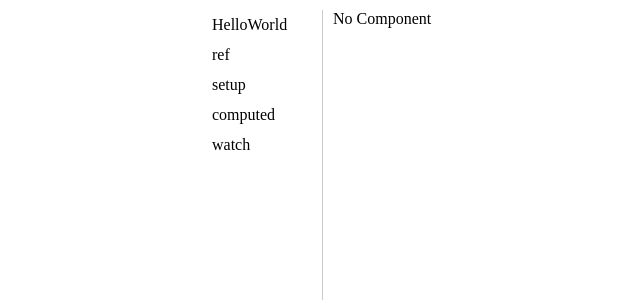
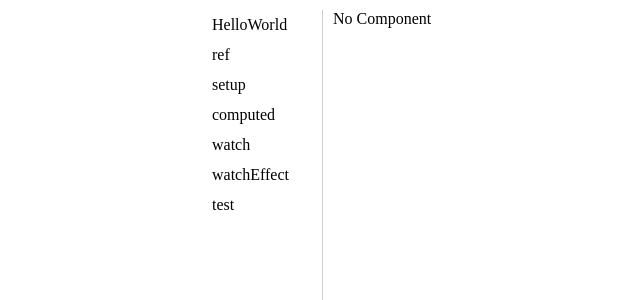
Before and after one commit to tianqing617/vue3Study, a Vue app: page / in a window 1280 px wide. Shown: the top 300 px of the page, without its empty margins (58-698 px from the left). Built offline with nearby package versions, Linux system fonts and the light colour scheme.

Commit message:
watch effect

```diff
--- /dev/null
+++ b/src/components/Test.vue
@@ -0,0 +1,14 @@
+<template>
+  <input type="password" v-model="password">
+</template>
+
+<script>
+  export default {
+    name: 'Test',
+    setup() {
+      let password = '';
+
+      return password;
+    }
+  }
+</script>
--- /dev/null
+++ b/src/components/WatchEffectDemo.vue
@@ -0,0 +1,34 @@
+<template>
+  <h2>当前求和为：{{sum}}</h2>
+  <button @click="sum++">点我+1</button>
+
+  <hr>
+
+  <h2>{{person.age}}</h2>
+  <button @click="person.age++">增长年龄</button>
+</template>
+
+<script>
+  import {ref,reactive,watch,watchEffect} from 'vue'
+  export default {
+    name: 'WatchEffectDemo',
+    setup(){
+      let sum = ref(0)
+      const person = reactive({
+        name: '张三',
+        age: 18,
+      })
+
+      watchEffect(()=>{
+        const x1 = sum.value;
+        const x2 = person.age;
+        console.log('watchEffect', x1, x2);
+      })
+
+      return {
+        sum,
+        person,
+      }
+    }
+  }
+</script>
--- a/src/components/index.js
+++ b/src/components/index.js
@@ -1,13 +1,17 @@
+import Test from './Test.vue'
 import HelloWorld from './HelloWorld.vue'
 import RefDemo from './RefDemo.vue'
 import SetupDemo from './setup/index.vue'
 import ComputedDemo from './ComputedDemo.vue'
 import WatchDemo from './WatchDemo.vue'
+import WatchEffectDemo from './WatchEffectDemo.vue'
 
 export default {
+  Test,
   HelloWorld,
   RefDemo,
   SetupDemo,
   ComputedDemo,
   WatchDemo,
+  WatchEffectDemo,
 };
--- a/src/menu.js
+++ b/src/menu.js
@@ -24,4 +24,14 @@ export default [
     "name": "WatchDemo",
     "showName": "watch",
   },
+  {
+    "id": 7,
+    "name": "WatchEffectDemo",
+    "showName": "watchEffect",
+  },
+  {
+    "id": 6,
+    "name": "Test",
+    "showName": "test",
+  },
 ]
```
